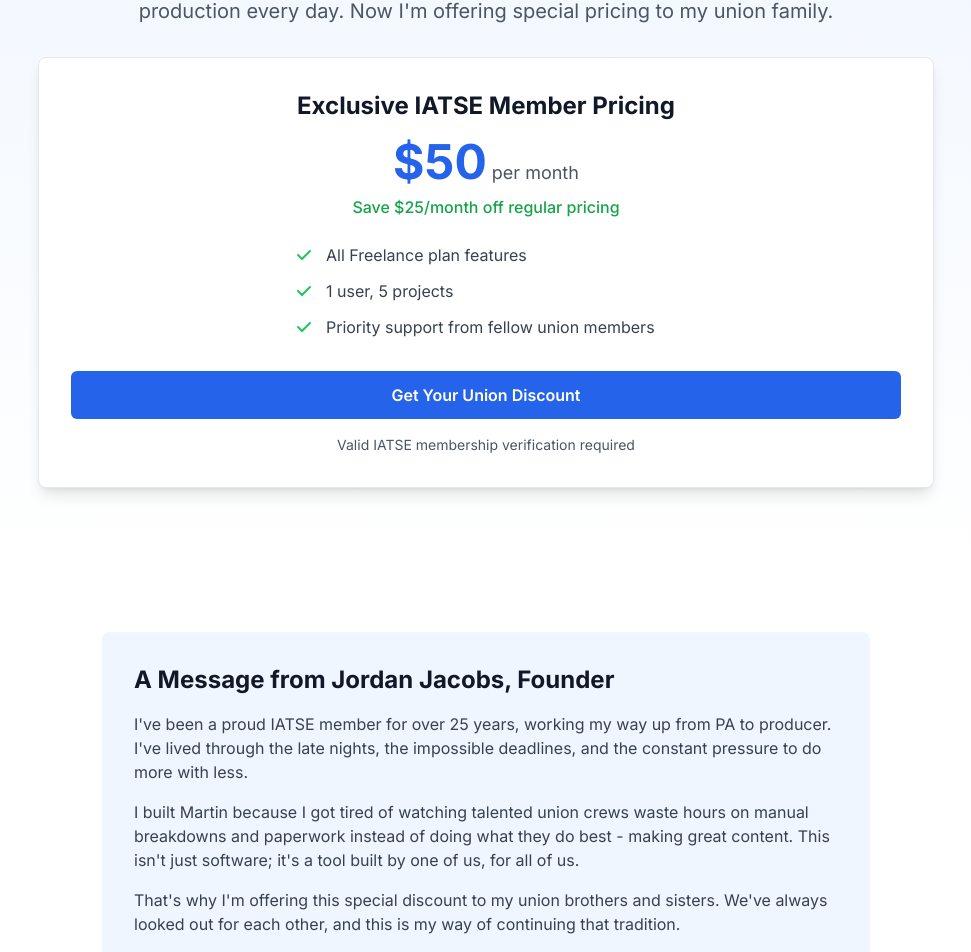
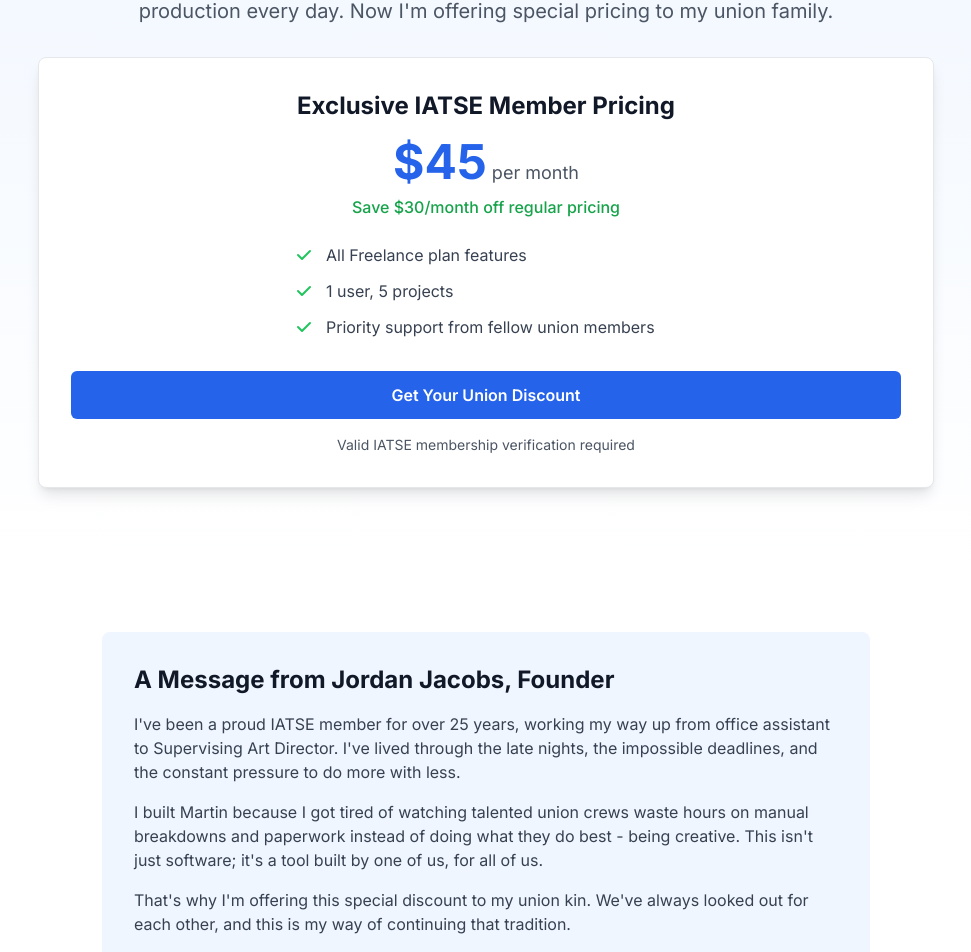
Before and after one commit to JJCinergy/martin-marketing-site, a Next.js app: page /iatse in a window 1280 px wide. Shown: the part 239-1191 px from the top of the page, without its empty margins (154-1125 px from the left). Built offline with nearby package versions, Linux system fonts and the light colour scheme.

Commit message:
Update IATSE page: office assistant to Supervising Art Director, creative focus, union kin,  pricing

```diff
--- a/app/iatse/page.tsx
+++ b/app/iatse/page.tsx
@@ -27,9 +27,9 @@
                 Exclusive IATSE Member Pricing
               </h2>
               <div className="mb-6">
-                <span className="text-5xl font-bold text-blue-600">$50</span>
+                <span className="text-5xl font-bold text-blue-600">$45</span>
                 <span className="text-gray-600 text-lg"> per month</span>
-                <p className="text-green-600 font-medium mt-2">Save $25/month off regular pricing</p>
+                <p className="text-green-600 font-medium mt-2">Save $30/month off regular pricing</p>
               </div>
               <ul className="text-left space-y-3 mb-8 max-w-sm mx-auto">
                 <li className="flex items-start">
@@ -73,17 +73,16 @@
               </h2>
               <div className="space-y-4 text-gray-700">
                 <p>
-                  I&apos;ve been a proud IATSE member for over 25 years, working my way up from PA to
-                  producer. I&apos;ve lived through the late nights, the impossible deadlines, and the
+                  I&apos;ve been a proud IATSE member for over 25 years, working my way up from office assistant to
+                  Supervising Art Director. I&apos;ve lived through the late nights, the impossible deadlines, and the
                   constant pressure to do more with less.
                 </p>
                 <p>
                   I built Martin because I got tired of watching talented union crews waste hours on
-                  manual breakdowns and paperwork instead of doing what they do best - making great
-                  content. This isn&apos;t just software; it&apos;s a tool built by one of us, for all of us.
+                  manual breakdowns and paperwork instead of doing what they do best - being creative. This isn&apos;t just software; it&apos;s a tool built by one of us, for all of us.
                 </p>
                 <p>
-                  That&apos;s why I&apos;m offering this special discount to my union brothers and sisters.
+                  That&apos;s why I&apos;m offering this special discount to my union kin.
                   We&apos;ve always looked out for each other, and this is my way of continuing that tradition.
                 </p>
                 <p className="font-medium">
```
